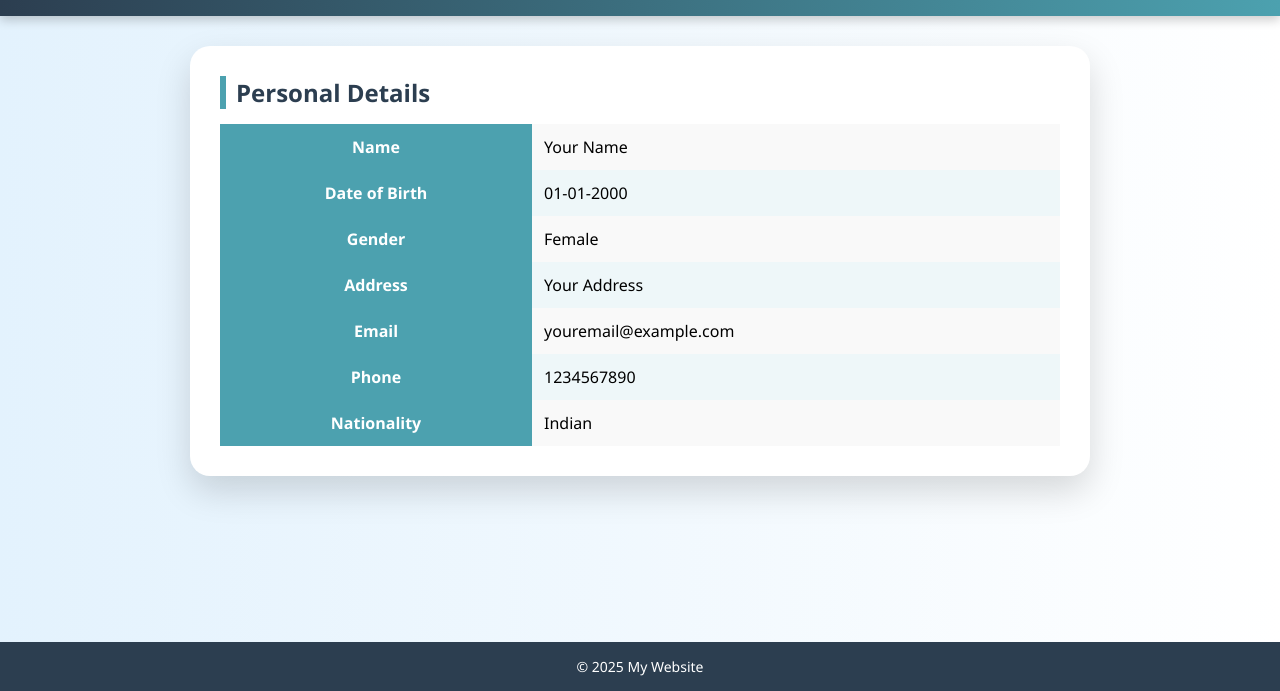
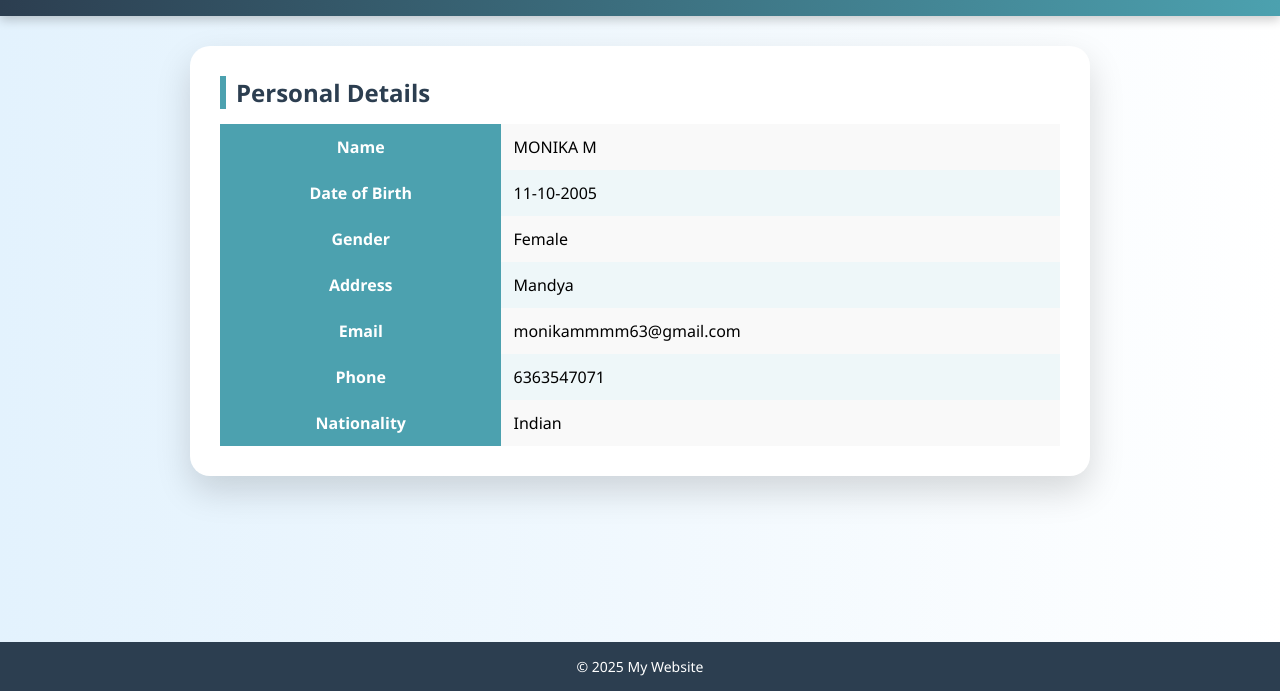
Before and after one commit to Monika-m63/resume-website, a plain HTML site: page biodata.html in a window 1280 px wide. Shown: the part 109-800 px from the top of the page. Drawn offline with Linux system fonts and the light colour scheme.

Commit message:
Update biodata.html

```diff
--- a/biodata.html
+++ b/biodata.html
@@ -19,12 +19,12 @@
 <section class="container">
   <h2>Personal Details</h2>
   <table>
-    <tr><th>Name</th><td>Your Name</td></tr>
-    <tr><th>Date of Birth</th><td>01-01-2000</td></tr>
+    <tr><th>Name</th><td>MONIKA M</td></tr>
+    <tr><th>Date of Birth</th><td>11-10-2005</td></tr>
     <tr><th>Gender</th><td>Female</td></tr>
-    <tr><th>Address</th><td>Your Address</td></tr>
-    <tr><th>Email</th><td>youremail@example.com</td></tr>
-    <tr><th>Phone</th><td>1234567890</td></tr>
+    <tr><th>Address</th><td>Mandya</td></tr>
+    <tr><th>Email</th><td>monikammmm63@gmail.com</td></tr>
+    <tr><th>Phone</th><td>6363547071</td></tr>
     <tr><th>Nationality</th><td>Indian</td></tr>
   </table>
 </section>
```
